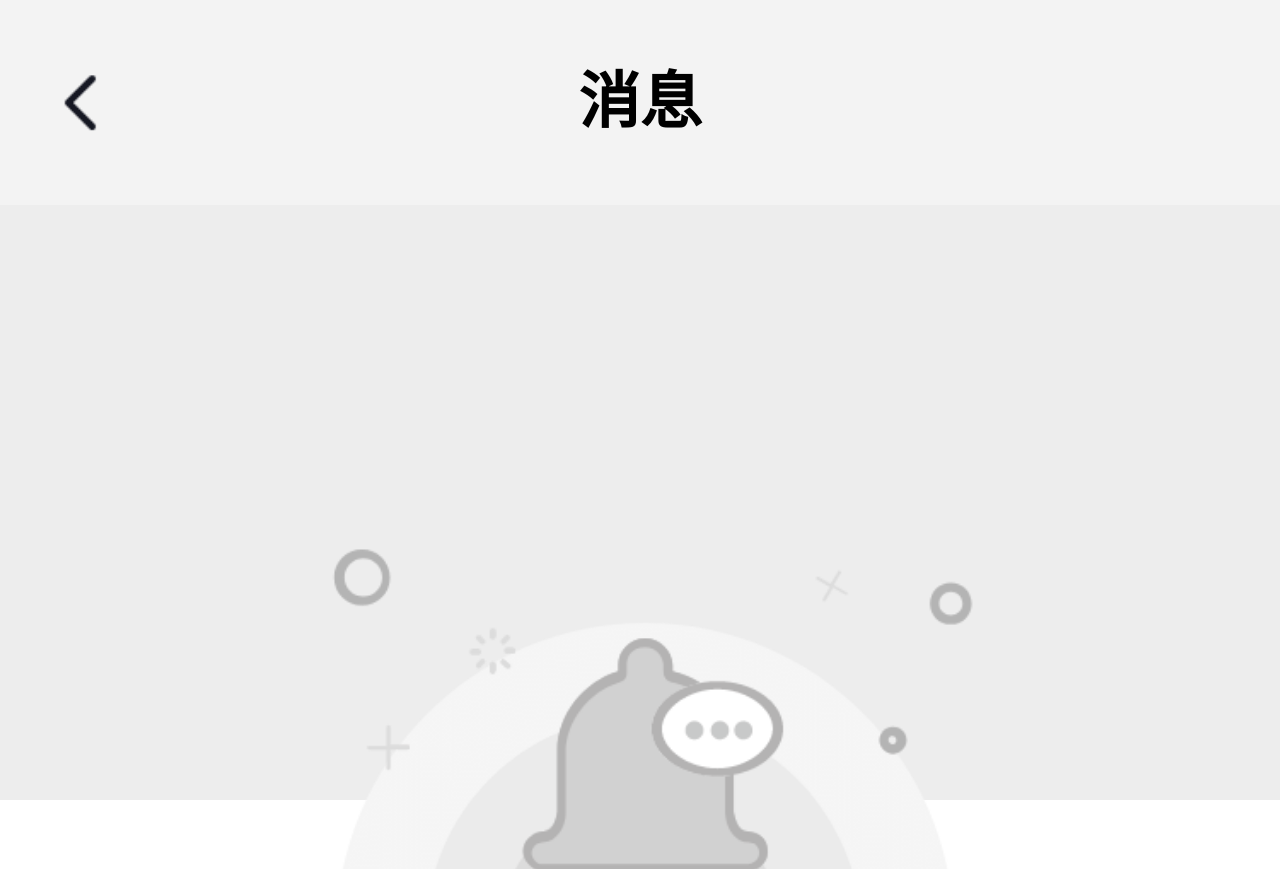
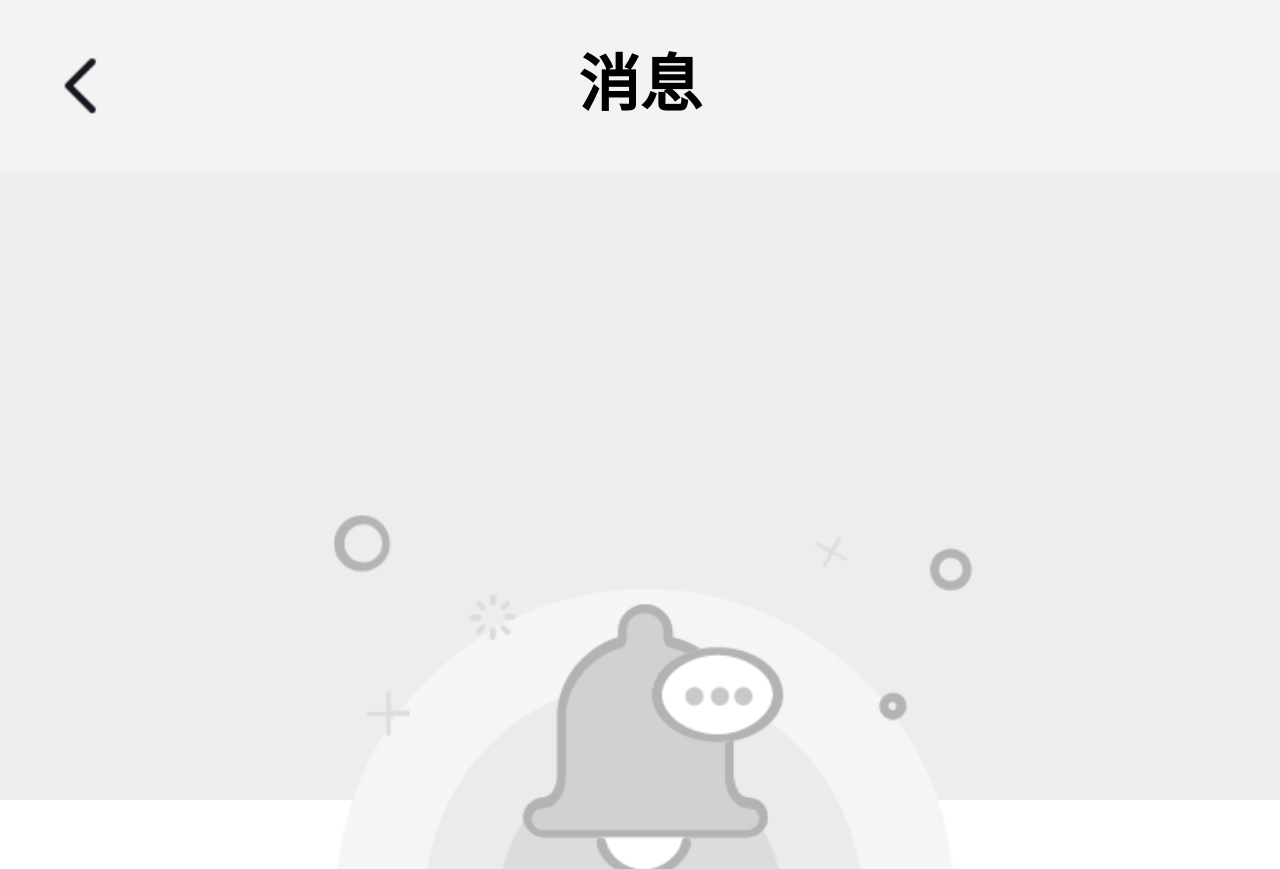
Before and after one commit to FourAex/privatework.github.com, a Vue app: page / in a window 1280 px wide. Shown: the top 869 px of the page. Built offline with nearby package versions, Linux system fonts and the light colour scheme.

Commit message:
打包12

```diff
--- a/src/views/login/index.vue
+++ b/src/views/login/index.vue
@@ -56,14 +56,14 @@
         align-items: center;
         .nav-bar{
             width: 100%;
-            height: .6rem;
-            min-height: .6rem;
+            height: .5rem;
+            min-height: .5rem;
             position: relative;
             background-color: #f3f3f3;
             .title{
                 width: 100%;
                 height: 100%;
-                line-height: .6rem;
+                line-height: .5rem;
                 text-align: center;
                 font-weight: bold;
                 color: #000;
```
Also changed, not shown: 10 other files (tests, documents, lock files or other folders).
